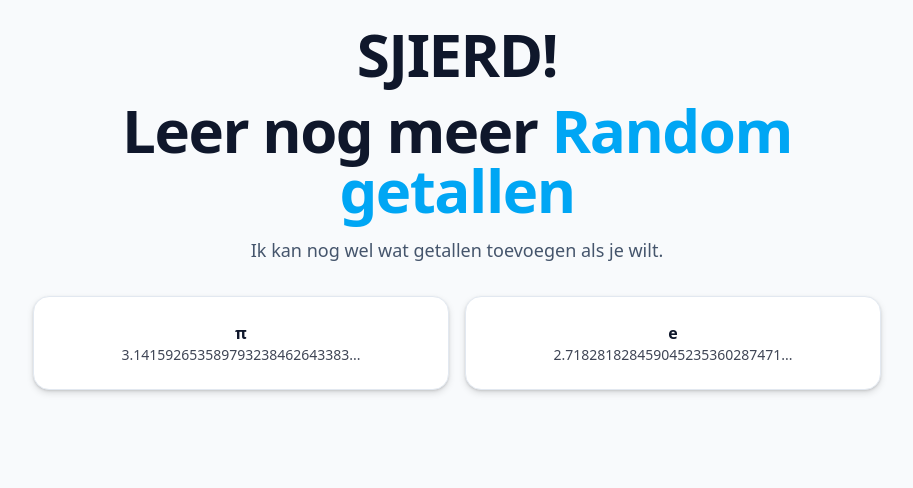
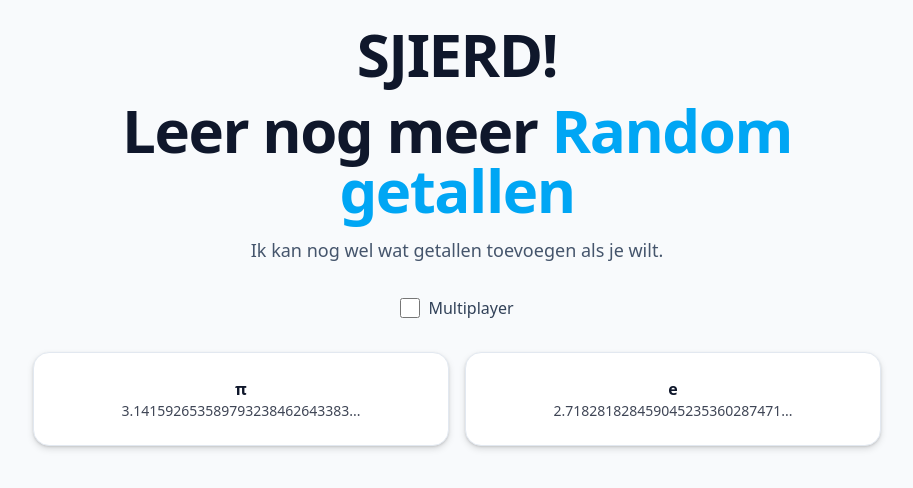
Before and after one commit to FunMetJoel/LearnConstantsSite, a SvelteKit app: page / in a window 1280 px wide. Shown: the top 488 px of the page, without its empty margins (183-1096 px from the left). Built offline with nearby package versions, Linux system fonts and the light colour scheme.

Commit message:
Added way to start multiplier

```diff
--- a/src/routes/+page.svelte
+++ b/src/routes/+page.svelte
@@ -1,3 +1,6 @@
+<script lang="js">
+  let multiplayer = $state(false);
+</script>
 
 <section class="w-full space-y-8 text-center">
   <header class="space-y-4">
@@ -12,12 +15,23 @@
     </p>
   </header>
 
+  <div class="flex items-center justify-center gap-3">
+    <label class="inline-flex items-center gap-2 text-slate-700 dark:text-slate-300">
+      <input
+        type="checkbox"
+        bind:checked={multiplayer}
+        class="h-5 w-5 rounded border-slate-300 text-sky-500 focus:ring-sky-500"
+      />
+      Multiplayer
+    </label>
+  </div>
+
   <div class="grid gap-4 sm:grid-cols-2 w-full">
-    <a href="/pi" class="p-6 bg-white dark:bg-slate-900 border border-slate-200 dark:border-slate-800 rounded-2xl shadow-sm hover:border-slate-700 hover:drop-shadow-sky-900 drop-shadow-md">
+    <a href={multiplayer ? "/challange/pi" : "/pi" } class="p-6 bg-white dark:bg-slate-900 border border-slate-200 dark:border-slate-800 rounded-2xl shadow-sm hover:border-slate-700 hover:drop-shadow-sky-900 drop-shadow-md">
       <h3 class="font-bold">π</h3>
       <p class="text-sm opacity-80">3.141592653589793238462643383...</p>
     </a>
-    <a href="/e" class="p-6 bg-white dark:bg-slate-900 border border-slate-200 dark:border-slate-800 rounded-2xl shadow-sm hover:border-slate-700 hover:drop-shadow-sky-900 drop-shadow-md">
+    <a href={multiplayer ? "/challange/e" : "/e" } class="p-6 bg-white dark:bg-slate-900 border border-slate-200 dark:border-slate-800 rounded-2xl shadow-sm hover:border-slate-700 hover:drop-shadow-sky-900 drop-shadow-md">
       <h3 class="font-bold">e</h3>
       <p class="text-sm opacity-80">2.718281828459045235360287471...</p>
     </a>
```
